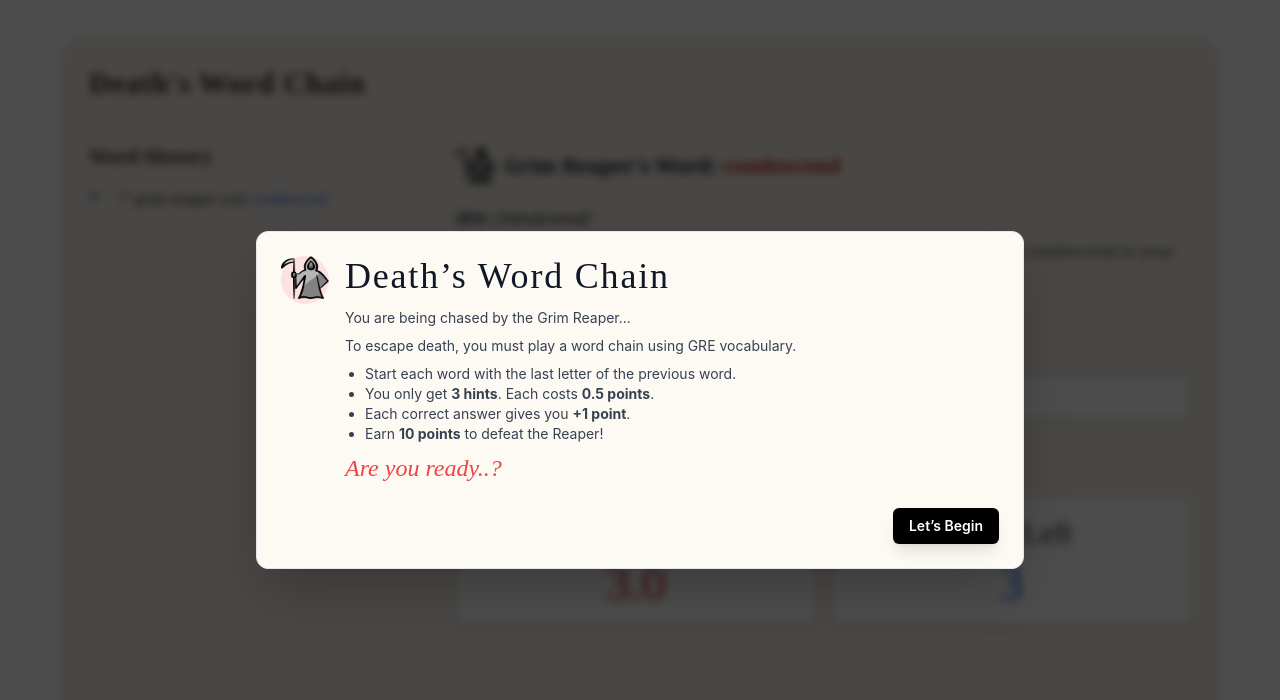
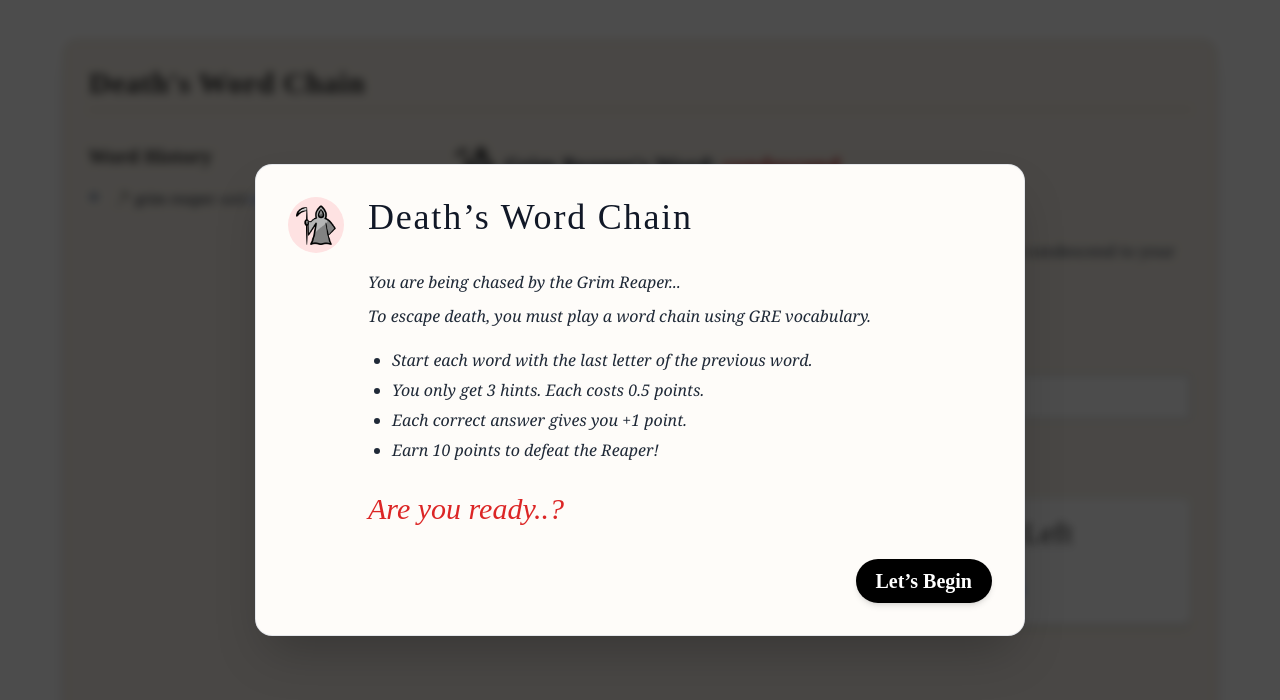
Before and after one commit to sanakang0615/word-chain, a React (Create React App) app: page / in a window 1280 px wide. Shown: the top 700 px of the page. Built offline with nearby package versions, Linux system fonts and the light colour scheme; a web font is replaced by a local one.

Commit message:
Style the rule dialog

```diff
--- a/src/components/RuleDialog.jsx
+++ b/src/components/RuleDialog.jsx
@@ -13,43 +13,47 @@ export default function RuleDialog() {
 
       <div className="fixed inset-0 z-10 w-screen overflow-y-auto">
         <div className="flex min-h-full items-center justify-center p-4 text-center">
-          <DialogPanel className="w-full max-w-3xl transform overflow-hidden rounded-xl bg-[#fdfaf4] p-6 text-left align-middle shadow-2xl border border-gray-200 transition-all duration-700 animate-fadeInUp">
+        <DialogPanel className="w-full max-w-3xl transform overflow-hidden rounded-2xl bg-[#fefcf9] p-8 text-left align-middle shadow-2xl ring-1 ring-gray-200 transition-all duration-700 animate-fadeInUp">
 
-            <div className="flex items-start gap-4">
-              <div className="flex h-12 w-12 items-center justify-center rounded-full bg-red-100">
-              <img src="/grim-reaper.png" alt="Scythe" className="h-12 w-12" style={{ paddingBottom: "5px" }} />
+<div className="flex items-start gap-6">
+  <div className="flex h-14 w-14 items-center justify-center rounded-full bg-red-100">
+    <img src="/grim-reaper.png" alt="Scythe" className="h-10 w-10" />
   </div>
   <div className="text-gray-800">
     <DialogTitle
       as="h3"
-                  className="text-4xl text-gray-900 font-jacquard tracking-wider"
+      className="text-4xl text-gray-900 font-jacquard tracking-wider mb-2"
     >
       Death’s Word Chain
     </DialogTitle>
-                <div className="mt-3 text-sm text-gray-700 space-y-2">
+
+    <div className="italic font-serif  text-md leading-relaxed space-y-2 text-gray-800 mt-8">
       <p>You are being chased by the Grim Reaper...</p>
-                  <p>To escape death, you must play a word chain using GRE vocabulary. </p>
-                  <ul className="list-disc pl-5">
+      <p style={{marginBottom: "18px"}}>To escape death, you must play a word chain using GRE vocabulary.</p>
+      <ul className="list-disc pl-6 space-y-1">
         <li>Start each word with the last letter of the previous word.</li>
-                    <li>You only get <strong>3 hints</strong>. Each costs <strong>0.5 points</strong>.</li>
-                    <li>Each correct answer gives you <strong>+1 point</strong>.</li>
-                    <li>Earn <strong>10 points</strong> to defeat the Reaper!</li>
+        <li>You only get 3 hints. Each costs 0.5 points.</li>
+        <li>Each correct answer gives you +1 point.</li>
+        <li>Earn 10 points to defeat the Reaper!</li>
       </ul>
-                  <p className="mt-2 italic text-red-500 text-2xl font-jacquard">Are you ready..?</p>
+      <p className=" text-red-600 text-3xl italic font-jacquard" style={{marginTop: "28px"}}>
+        Are you ready..?
+      </p>
     </div>
   </div>
 </div>
 
-            <div className="mt-6 flex justify-end">
+<div className="mt-8 flex justify-end">
   <button
     type="button"
     onClick={() => setOpen(false)}
-                className="inline-flex justify-center rounded-md bg-black px-4 py-2 text-sm font-semibold text-white shadow-lg hover:bg-gray-800 focus:outline-none focus-visible:ring-2 focus-visible:ring-black"
+    className="font-jacquard inline-flex justify-center rounded-full bg-black px-5 py-2 text-xl font-semibold text-white shadow-md hover:bg-gray-800 transition duration-300 focus:outline-none focus-visible:ring-2 focus-visible:ring-black"
   >
     Let’s Begin
   </button>
 </div>
 </DialogPanel>
+
         </div>
       </div>
     </Dialog>
```
Lines whose indentation alone changed are shown as unchanged.
